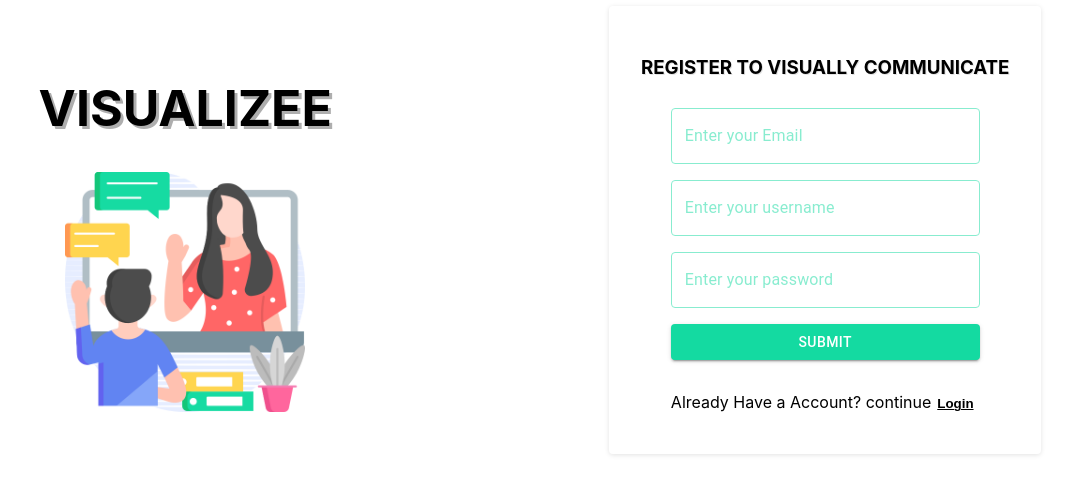
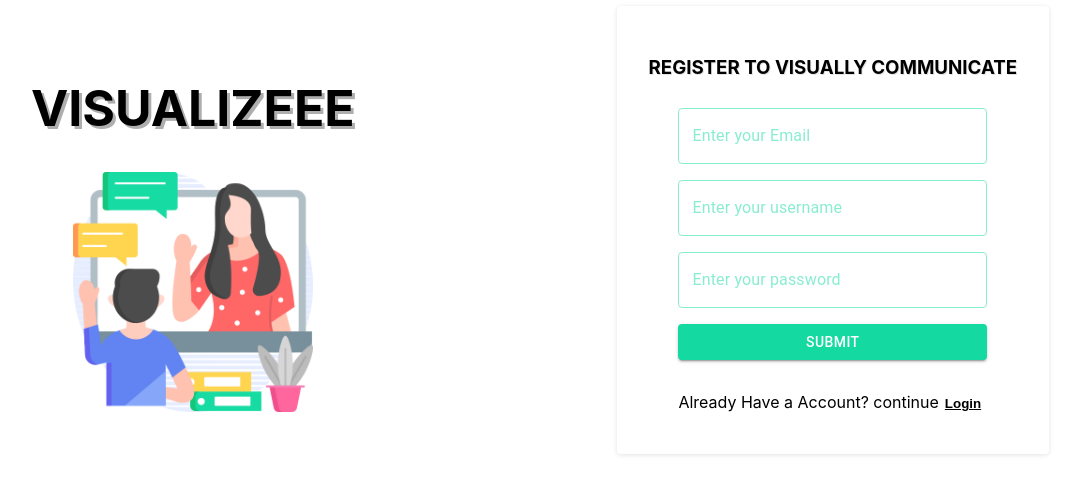
Before and after one commit to haristunner/chat-front, a React (Create React App) app: page / in a window 1280 px wide. Shown: the part 170-664 px from the top of the page, without its empty margins (100-1177 px from the left). Built offline with nearby package versions, Linux system fonts and the light colour scheme; no server answers.

Commit message:
server changed

```diff
--- a/package.json
+++ b/package.json
@@ -13,7 +13,6 @@
     "@testing-library/react": "^13.4.0",
     "@testing-library/user-event": "^14.4.3",
     "axios": "^1.4.0",
-    "firebase": "^9.22.1",
     "react": "^18.2.0",
     "react-dom": "^18.2.0",
     "react-redux": "^8.0.5",
@@ -22,7 +21,6 @@
     "react-toastify": "^9.1.3",
     "socket.io-client": "^4.6.2",
     "styled-components": "^5.3.11",
-    "uuidv4": "^6.2.13",
     "web-vitals": "^2.1.4"
   },
   "scripts": {
--- a/src/components/Nav/Nav.js
+++ b/src/components/Nav/Nav.js
@@ -10,7 +10,7 @@ export const Nav = () => {
       <nav>
         <div className="nav__logo">
           <img src={logo} alt="logo" style={{ height: "4vh" }} />
-          <h5>Visualizee</h5>
+          <h5>Visualizeee</h5>
         </div>
         <div className="nav__user">
           <p>
--- a/src/pages/ChatsPage/Chat.js
+++ b/src/pages/ChatsPage/Chat.js
@@ -11,7 +11,7 @@ import { OnlineUsers } from "../../components/OnlineUsers/OnlineUsers";
 import LockIcon from "@mui/icons-material/Lock";
 
 //connecting socket client to server
-const socket = io.connect("http://localhost:8000");
+const socket = io.connect("https://visualizee.onrender.com/");
 
 const MessageInput = styled(TextField)({
   "& .MuiOutlinedInput-root": {
--- a/src/pages/LoginPage/Login.js
+++ b/src/pages/LoginPage/Login.js
@@ -52,6 +52,13 @@ export const Login = () => {
   const submit = async (e) => {
     e.preventDefault();
 
+    if (!email.length && !password.length) {
+      toast.error("Please enter your credentials", {
+        autoClose: 3000,
+      });
+
+      return;
+    } else {
       const result = await axios
         .post("http://localhost:8000/login", {
           email,
@@ -61,9 +68,11 @@ export const Login = () => {
           if (res.data.message === "matched") {
             dispatch(set_username(res.data.username));
             dispatch(set_loginState(loginState));
+
             toast.success("Welcome to Visually communicate", {
               autoClose: 3000,
             });
+
             setTimeout(() => {
               navigate("/chat");
             }, 1000);
@@ -74,6 +83,7 @@ export const Login = () => {
           } else {
             toast.error("Unknown error occured");
           }
+
           console.log(res);
         })
         .catch((err) => {
@@ -83,6 +93,7 @@ export const Login = () => {
             });
           }
         });
+    }
 
     // console.log(result);
   };
@@ -90,7 +101,7 @@ export const Login = () => {
   return (
     <div className="login">
       <div className="login__left">
-        <h1>Visualizee</h1>
+        <h1>Visualizeee</h1>
         <img src={svg} alt="" />
       </div>
       <div className="login__container">
--- a/src/pages/RegisterPage/Register.js
+++ b/src/pages/RegisterPage/Register.js
@@ -45,20 +45,30 @@ export const Register = () => {
   const [username, setUsername] = useState("");
   const [password, setPassword] = useState("");
 
+  const [files, setFile] = useState([]);
+
   const navigate = useNavigate();
 
   const submit = async (e) => {
     e.preventDefault();
 
-    if (username.length === 0) {
+    if (!email.length) {
+      toast.error("Please enter the email", {
+        autoClose: 3000,
+      });
+
+      return;
+    } else if (username.length === 0) {
       toast.error("Please enter username", {
         autoClose: 3000,
       });
+
       return;
     } else if (password.length < 6) {
       toast.error("Password should be atleast 6 characters", {
         autoClose: 3000,
       });
+
       return;
     } else {
       const result = await axios
@@ -92,19 +102,19 @@ export const Register = () => {
           }
           console.log(err);
         });
-      // console.log(result.data.message);
+      console.log(result.data.message);
     }
   };
 
   return (
     <div className="register">
       <div className="register__left">
-        <h1>Visualizee</h1>
+        <h1>Visualizeee</h1>
         <img src={svg} alt="svg" />
       </div>
       <div className="register__container">
         <h3>Register to Visually Communicate</h3>
-        <form onSubmit={submit}>
+        <form onSubmit={submit} encType="multipart/form-data">
           <div className="register__input">
             <InputField
               label="Enter your Email"
@@ -124,6 +134,7 @@ export const Register = () => {
               type="password"
               onChange={(e) => setPassword(e.target.value)}
             />
+
             <Button
               type="submit"
               variant="contained"
```
Also changed, not shown: 1 other file (tests, documents, lock files or other folders). Lines whose indentation alone changed are shown as unchanged.
